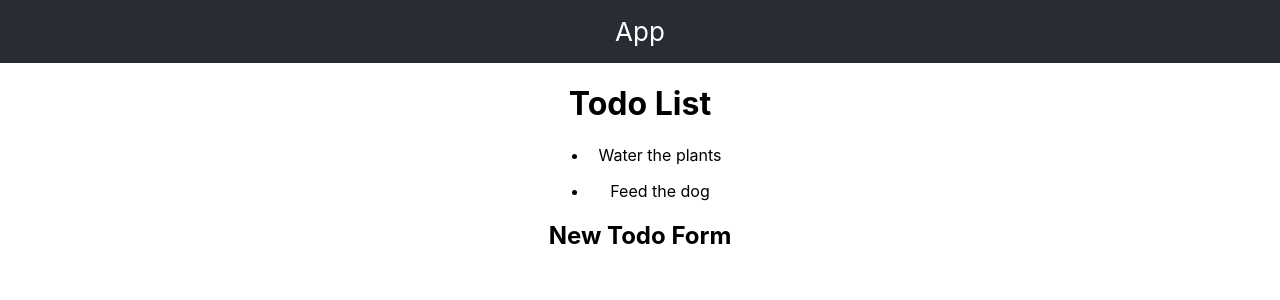
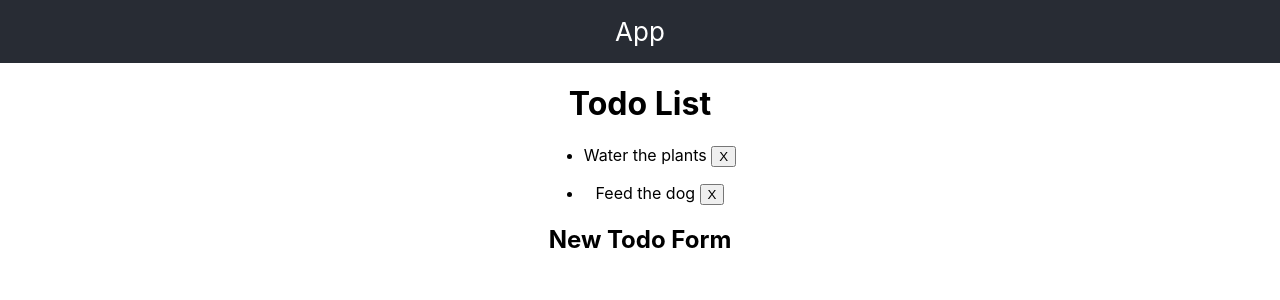
Before and after one commit to Rajayne/CRAForms, a React (Create React App) app: page / in a window 1280 px wide. Shown: the top 300 px of the page. Built offline with nearby package versions, Linux system fonts and the light colour scheme.

Commit message:
Create button beside each todo

```diff
--- a/src/Todo/Todo.js
+++ b/src/Todo/Todo.js
@@ -4,7 +4,9 @@ const Todo = ({ text }) => {
   return (
     <div>
       <ul>
-        <li>{text}</li>
+        <li>
+          {text} <button>X</button>
+        </li>
       </ul>
     </div>
   );
```
